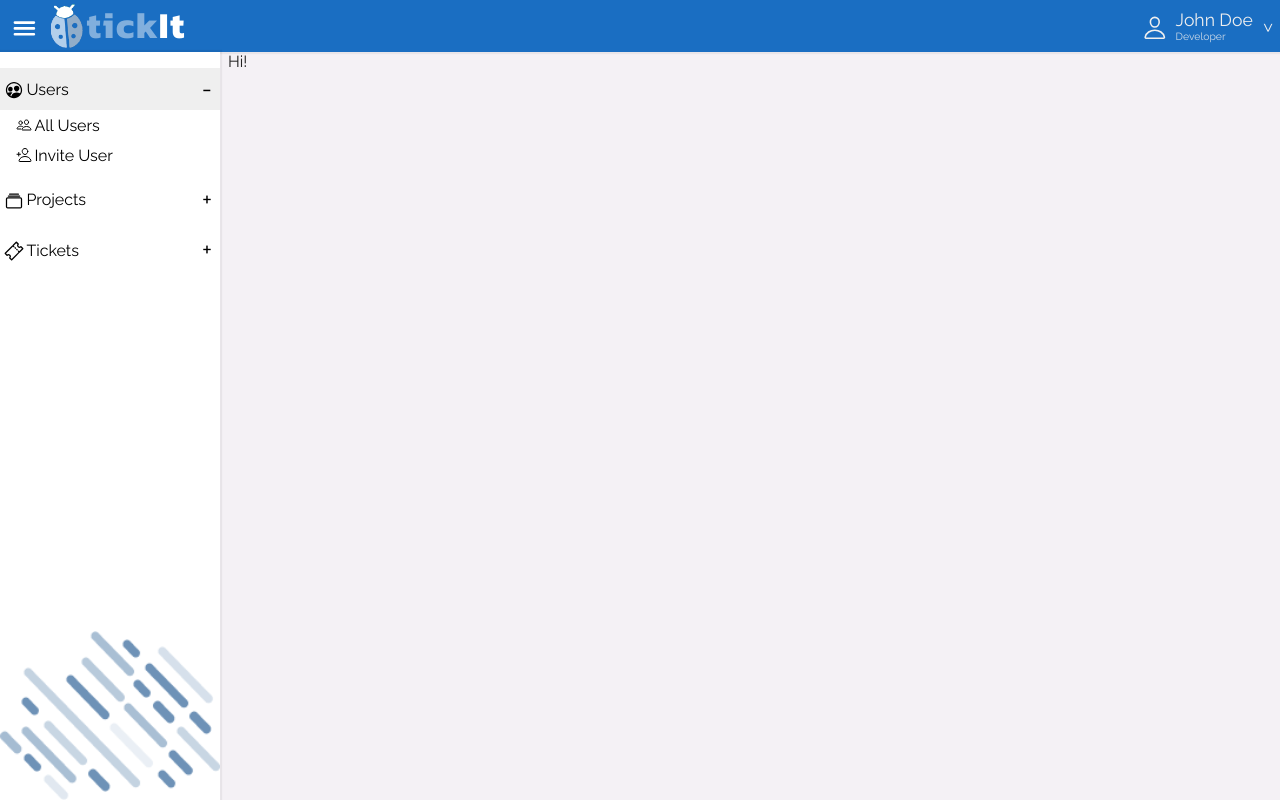
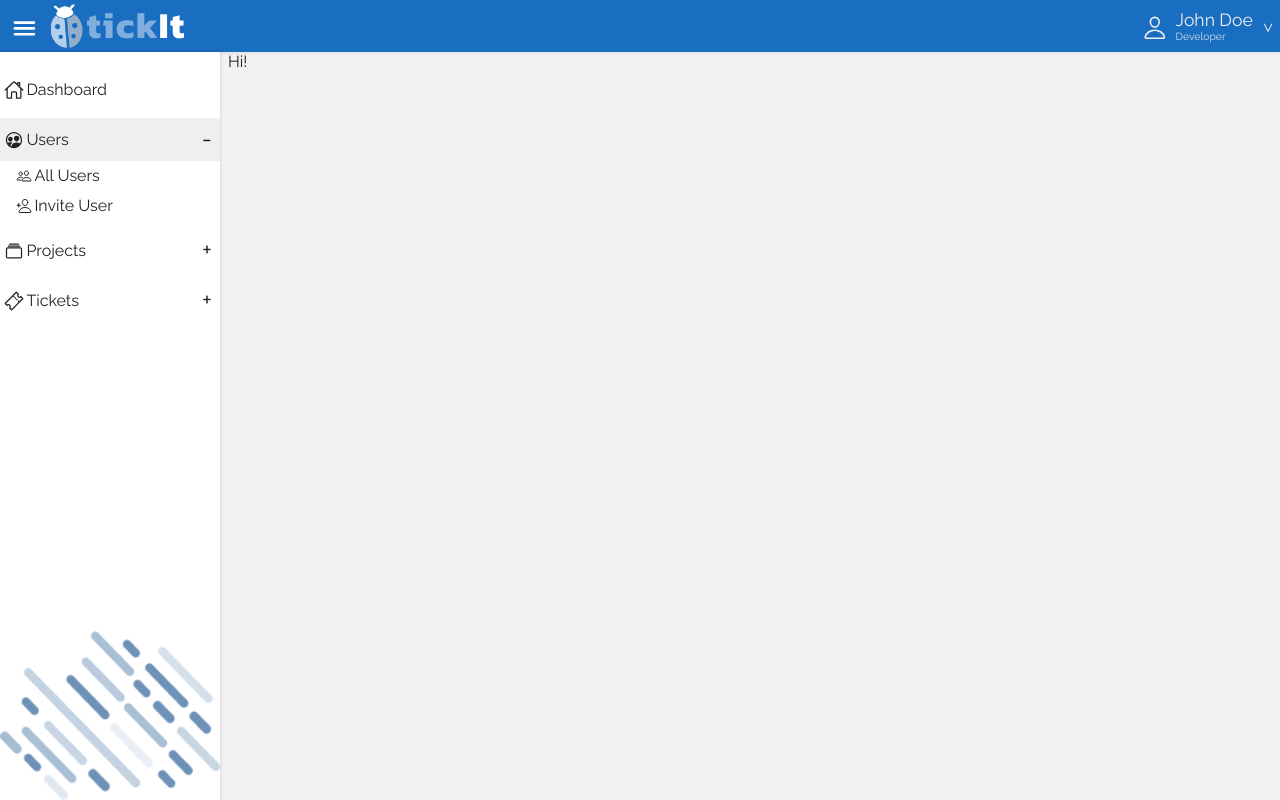
Before and after one commit to pjmcdermott92/tickit-app-react, a React (Vite) app: page / in a window 1280 px wide. Both pictures are taken after a click on the button "Users". Built offline with nearby package versions, Linux system fonts and the light colour scheme.

Commit message:
tweak sidebar so that links and buttons will display based on props

```diff
--- a/src/components/SidebarMenuItem/SidebarMenuItem.scss
+++ b/src/components/SidebarMenuItem/SidebarMenuItem.scss
@@ -1,7 +1,7 @@
 .sidebar-menu-item {
 	margin-bottom: 0.5rem;
 
-	button {
+	a, button {
 		display: flex;
 		align-items: center;
 		gap: 0.15rem;
@@ -10,10 +10,13 @@
 		background: none;
 		border: none;
 		font: inherit;
+		color: inherit;
 		cursor: pointer;
+		text-decoration: none;
 
 		&:hover {
 			background-color: var(--color-light);
+			text-decoration: none;
 		}
 
 		.icon {
--- a/src/components/SidebarMenuItem/SidebarMenuItem.tsx
+++ b/src/components/SidebarMenuItem/SidebarMenuItem.tsx
@@ -6,37 +6,62 @@ type SidebarMenuProps = {
 	label: string;
 	icon: React.Component | any;
 	items?: any[];
+	href?: any;
 };
 
-const SidebarMenuItem = ({ label, icon: Icon, items }: SidebarMenuProps) => {
+const SidebarMenuItem = ({
+	label,
+	icon: Icon,
+	items,
+	href,
+}: SidebarMenuProps) => {
 	const [active, toggleActive] = useToggle(false);
-
 	return (
 		<li className={`sidebar-menu-item`}>
+			{items?.length ? (
+				<>
 					<button
 						className={`menu-item ${active ? 'active' : ''} ${
 							items?.length ? 'submenu' : ''
 						}`}
 						onClick={() => toggleActive()}
 					>
-				<div className='icon'>
-					<Icon />
-				</div>
-				<div className='label'>{label}</div>
-			</button>
-			{items?.length && active && (
-				<ul className='submenu'>
-					{items.map(({ label, icon: Icon, href }) => (
-						<li key={label}>
-							<button>
 						<span className='icon'>
 							<Icon />
 						</span>
 						<span className='label'>{label}</span>
 					</button>
+					{active && (
+						<ul className='submenu'>
+							{items.map(({ label, icon: Icon, href, action }) => (
+								<li key={label}>
+									{href ? (
+										<Link to={href}>
+											<span className='icon'>
+												<Icon />
+											</span>
+											<span className='label'>{label}</span>
+										</Link>
+									) : (
+										<button onClick={action}>
+											<span className='icon'>
+												<Icon />
+											</span>
+											<span className='label'>{label}</span>
+										</button>
+									)}
 								</li>
 							))}
 						</ul>
+					)}
+				</>
+			) : (
+				<Link to={href} className='menu-item'>
+					<div className='icon'>
+						<Icon />
+					</div>
+					<div className='label'>{label}</div>
+				</Link>
 			)}
 		</li>
 	);
--- a/src/components/layout/Sidebar/Sidebar.tsx
+++ b/src/components/layout/Sidebar/Sidebar.tsx
@@ -1,4 +1,5 @@
 import {
+	IoHomeOutline,
 	IoPeopleCircleOutline,
 	IoPeopleOutline,
 	IoPersonAddOutline,
@@ -17,6 +18,11 @@ type SidebarMenuProps = {
 }
 
 const SIDEBAR_MENUS = [
+	{
+		label: 'Dashboard',
+		icon: IoHomeOutline,
+		href: '/'
+	},
 	{
 		label: 'Users',
 		icon: IoPeopleCircleOutline,
```
Lines whose indentation alone changed are shown as unchanged.
